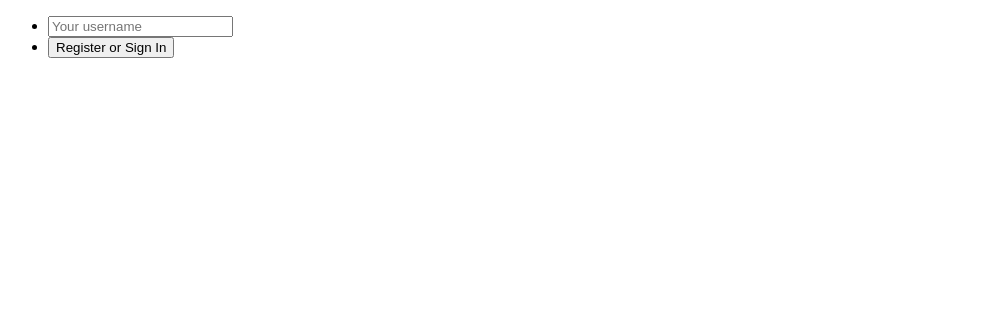
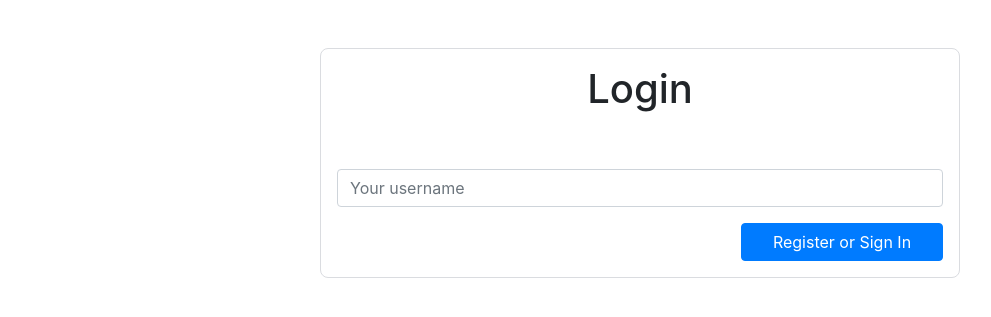
Before and after one commit to Stefano333/IronQuiz, a Flask app: page /login in a window 1280 px wide. Shown: the top 317 px of the page, without its empty margins (0-991 px from the left). Run offline with Flask 2, Linux system fonts and the light colour scheme; some libraries are stand-ins or nearby versions.

Commit message:
login styled as other pages

```diff
--- a/Iron_Quiz/templates/login.html
+++ b/Iron_Quiz/templates/login.html
@@ -1,13 +1,39 @@
-<!doctype html>
-<title>Iron Quiz</title>
-<form method="post">
-    {{ form.hidden_tag() }}
-  <ul>
+{% extends "base.html" %}
+{% block title %}Login{% endblock %}
+{% block head %}Login{% endblock %}
+{% block content %}
+<form id="loginForm" method="post">
+  {{ form.hidden_tag() }}
+  <div class="container">
+    <div class="form-group">
+      <div class="row px-0 mb-3">
+        {{ form.username(class_="form-control col-13 mt-5") }}
+        {% for error in form.username.errors %}
+        <p>
+          <small id="loginUsernameError" class="text-muted">
+            {{error}}
+          </small>
+        </p>
+        {% endfor %}
+      </div>
+    </div>
+  </div>
+  <div class="container-fluid mx-0 px-0">
+    <div class="row justify-content-end mx-0 px-0">
+      {{ form.submit(class="btn btn-primary col-sm-4 col-xs") }}
+    </div>
+  </div>
+  <!-- <ul>
     <li>{{ form.username }}</li>
     {% for error in form.username.errors %}
-      <li><span style="color: red;">[{{ error }}]</span></li>
+    <p>
+      <small id="loginUsernameError" class="text-muted">
+        {{error}}
+      </small>
+    </p>
     {% endfor %}
     <li>{{ form.submit }}</li>
 
-  </ul>
+  </ul> -->
 </form>
+{% endblock %}
```
